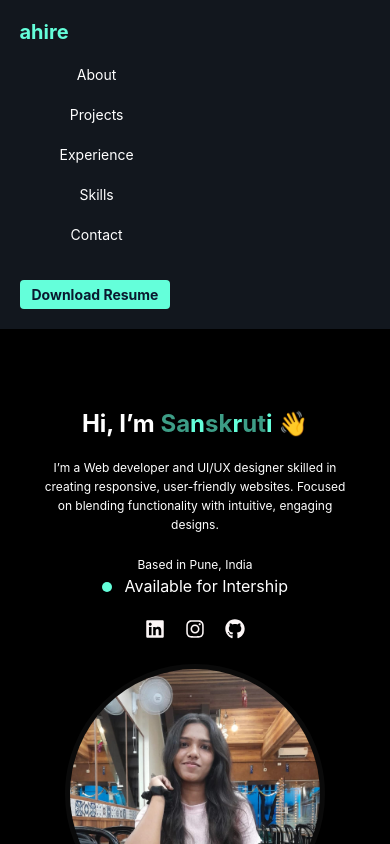
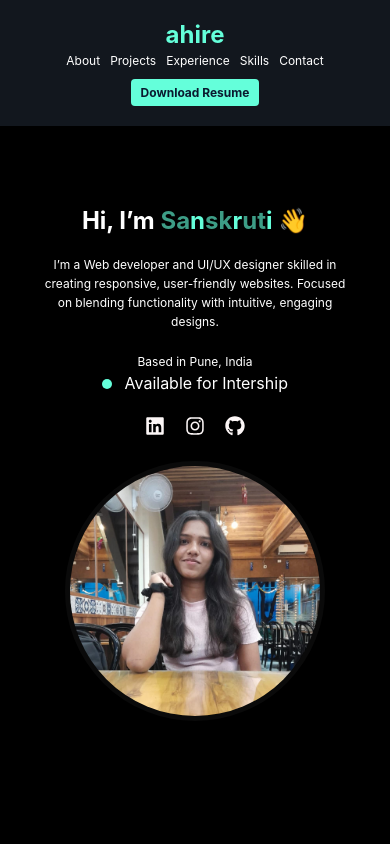
Before and after one commit to sanskrutiahire23/portfolio, a React (Create React App) app: page / in a window 390 px wide. Shown: the top 844 px of the page. Built offline with nearby package versions, Linux system fonts and the light colour scheme.

Commit message:
Update Header.css

```diff
--- a/src/Components/Header.css
+++ b/src/Components/Header.css
@@ -27,7 +27,9 @@
 .nav-links ul {
   list-style: none;
   display: flex;
-  gap: 70px;
+  gap: 40px;
+  margin: 0;
+  padding: 0;
 }
 
 .nav-links a {
@@ -59,31 +61,12 @@
   background: #52e0c4;
 }
 
-html {
-  scroll-behavior: smooth;
-}
-
 /* Responsive Styles */
 @media (max-width: 768px) {
-  .container {
-    flex-direction: column;
-    align-items: flex-start;
-  }
-
   .nav-links ul {
-    flex-direction: column;
+    flex-wrap: wrap; /* Ensure the navbar items stay horizontal but wrap when space is limited */
     gap: 20px;
-    margin-top: 20px;
-  }
-
-  .actions {
-    margin-top: 20px;
-  }
-}
-
-@media (max-width: 480px) {
-  .logo {
-    font-size: 20px;
+    justify-content: center;
   }
 
   .nav-links a {
@@ -95,3 +78,29 @@ html {
     font-size: 14px;
   }
 }
+
+@media (max-width: 480px) {
+  .container {
+    flex-direction: column;
+    align-items: center;
+    text-align: center;
+  }
+
+  .nav-links ul {
+    justify-content: center;
+    gap: 10px;
+  }
+
+  .nav-links a {
+    font-size: 12px;
+  }
+
+  .actions {
+    margin-top: 10px;
+  }
+
+  .btn-download-cv {
+    padding: 6px 10px;
+    font-size: 12px;
+  }
+}
```
